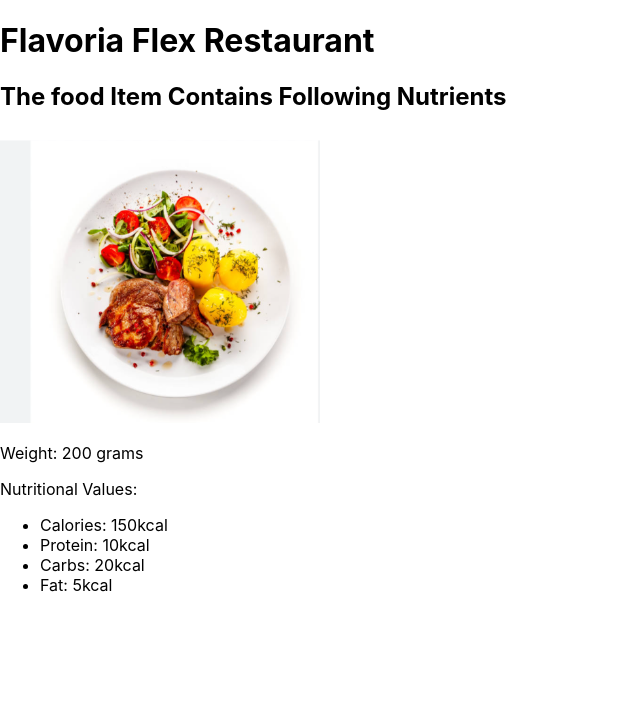
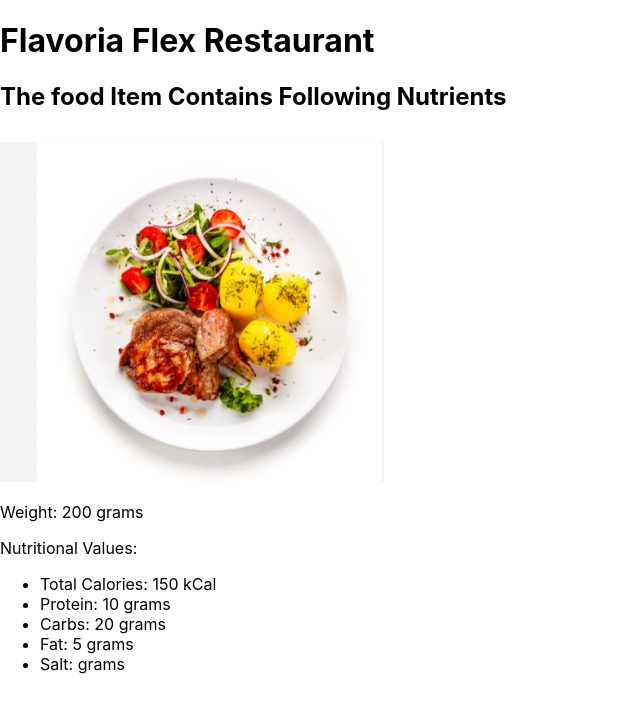
Before and after one commit to Shyamraja/healthy_Restaurant, a React (Create React App) app in the folder self-checkout-restaurant/: page / in a window 1280 px wide. Shown: the top 712 px of the page, without its empty margins (0-640 px from the left). Built offline with nearby package versions, Linux system fonts and the light colour scheme.

Commit message:
time out function added to add the tray on weighing machine

```diff
--- a/self-checkout-restaurant/src/components/FoodItem.js
+++ b/self-checkout-restaurant/src/components/FoodItem.js
@@ -1,26 +1,45 @@
-import React from 'react';
+import React, { useState, useEffect } from 'react';
 import foodImage from '../Images/food.png';
 
 const FoodItem = ({ name, weight, nutrition }) => {
+  const [isTrayOnWeightingMachine, setTrayOnWeightingMachine] = useState(false);
+
+  // Simulate checking if the tray is on the weighing machine on the later phase
+  const checkWeightingMachine = () => {
+    //will be Performing the actual logic here later on after we have hardware and other tools (e.g., integrated with hardware, data)
+    // For now, just trying to simulating with a timeout to show something after the tray is here and contents will be displayed
+    setTimeout(() => {
+      setTrayOnWeightingMachine(true);
+    }, 4000); // 4 seconds timeout, adjust as needed later on
+  };
+
+  useEffect(() => {
+    checkWeightingMachine();
+  }, []);
+
   return (
-
-
     <div>
+      {isTrayOnWeightingMachine ? (
+        <>
           <h2>{name}</h2>
           <div>
-         <img src= {foodImage} alt={name} style={{ maxWidth: '25%', height: 'auto' }} />
-         {/* ... rest of the component */}
+            <img src={foodImage} alt={name} style={{ maxWidth: '30%', height: '10%' }} />
           </div>
-
           <p>Weight: {weight} grams</p>
           <p>Nutritional Values:</p>
 
           <ul>
-        <li>Calories: {nutrition.calories}kcal</li>
-        <li>Protein: {nutrition.protein}kcal</li>
-        <li>Carbs: {nutrition.carbs}kcal</li>
-        <li>Fat: {nutrition.fat}kcal</li>
+            <li>Total Calories: {nutrition.calories} kCal</li>
+            <li>Protein: {nutrition.protein} grams</li>
+            <li>Carbs: {nutrition.carbs} grams</li>
+            <li>Fat: {nutrition.fat} grams</li>
+            <li>Salt: {nutrition.salt} grams</li>
+
           </ul>
+        </>
+      ) : (
+        <p>Please put the food tray on the weighing machine to see the nutrients...</p>
+      )}
     </div>
   );
 };
```
Lines whose indentation alone changed are shown as unchanged.
